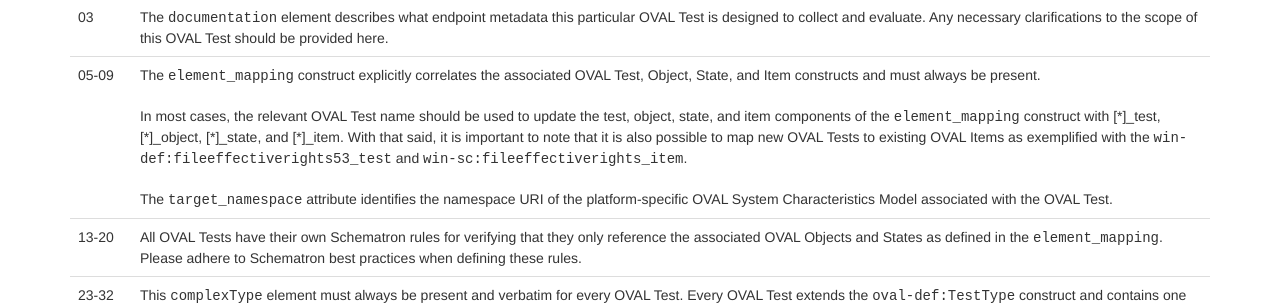
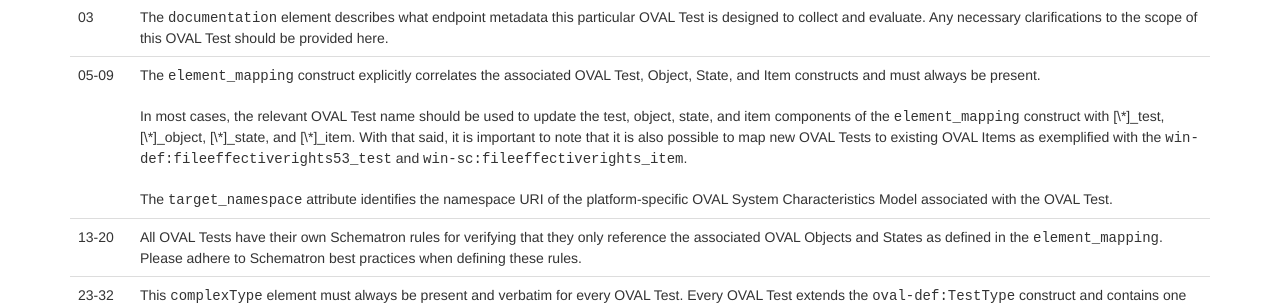
Before and after one commit to OVALProject/ovalproject.github.io, a Jekyll site: the page built from getting-started/best-practices/index.md, in a window 1280 px wide and 900 px high, scrolled down 6315 px. Shown: the part 152-457 px from the top of the window. Built offline with Jekyll 4.4.1, drawn with Linux system fonts in a browser that asks for light colours; Markdown is read by kramdown in place of the engine named in the settings.

Commit message:
Special table case, removing checkbox markdown

```diff
--- a/getting-started/best-practices/index.md
+++ b/getting-started/best-practices/index.md
@@ -254,7 +254,7 @@ The following table goes through the schema line-by-line and details the modific
 	<tr>
       <td>05-09</td>
       <td>The <span style="font-family: 'Courier New'">element_mapping</span> construct explicitly correlates the associated OVAL Test, Object, State, and Item constructs and must always be present.
-	<br/><br/>In most cases, the relevant OVAL Test name should be used to update the test, object, state, and item components of the <span style="font-family: 'Courier New'">element_mapping</span> construct with [*]_test, [*]_object, [*]_state, and [*]_item. With that said, it is important to note that it is also possible to map new OVAL Tests to existing OVAL Items as exemplified with the <span style="font-family: 'Courier New'">win-def:fileeffectiverights53_test</span> and <span style="font-family: 'Courier New'">win-sc:fileeffectiverights_item</span>.
+	<br/><br/>In most cases, the relevant OVAL Test name should be used to update the test, object, state, and item components of the <span style="font-family: 'Courier New'">element_mapping</span> construct with [\*]_test, [\*]_object, [\*]_state, and [\*]_item. With that said, it is important to note that it is also possible to map new OVAL Tests to existing OVAL Items as exemplified with the <span style="font-family: 'Courier New'">win-def:fileeffectiverights53_test</span> and <span style="font-family: 'Courier New'">win-sc:fileeffectiverights_item</span>.
 	<br/><br/>The <span style="font-family: 'Courier New'">target_namespace</span> attribute identifies the namespace URI of the platform-specific OVAL System Characteristics Model associated with the OVAL Test.</td>
     </tr>
 	<tr>
@@ -1015,34 +1015,34 @@ The following sections provide a checklist to work through when extending the OV
 ### 5.1 Submitting a New OVAL Component Schema
 An OVAL Component Schema is a collection of OVAL Tests, Objects, States, and Items that are related based on the platform for which they can check or describe configuration information. In order to extend the OVAL Language to a new platform, it is necessary to develop a new OVAL Component Schema for that platform. The following checklist describes what is needed for proposing a new OVAL extension for inclusion in the OVAL Language.
 
-- [ ] Explains what platform the OVAL extension is intended to support and why it is needed.
-- [ ] Provides a brief overview of each OVAL Test included in the proposed extension.  Please see the Submitting a New OVAL Test section below to ensure the requirements for a new test are supported.
-- [ ] OVAL Definitions and System Characteristics schemas are provided for the proposed OVAL extension.
-- [ ] Proposal includes sample content that demonstrates how the OVAL extension can be used.
-- [ ] Proposal includes information on how the OVAL Tests in the OVAL extension schema can be implemented.  Information may include:
+- Explains what platform the OVAL extension is intended to support and why it is needed.
+- Provides a brief overview of each OVAL Test included in the proposed extension.  Please see the Submitting a New OVAL Test section below to ensure the requirements for a new test are supported.
+- OVAL Definitions and System Characteristics schemas are provided for the proposed OVAL extension.
+- Proposal includes sample content that demonstrates how the OVAL extension can be used.
+- Proposal includes information on how the OVAL Tests in the OVAL extension schema can be implemented.  Information may include:
 	* Relevant APIs for each entity in the new OVAL Object, State, and Item
 	* Algorithms that can be followed
 	* Anything else that will help a developer implement support for the test
-- [ ] Proposal includes any additional information (references, caveats, etc.) that will be relevant in determining whether or not the OVAL Component Schema should be accepted as part of the OVAL Language.
+- Proposal includes any additional information (references, caveats, etc.) that will be relevant in determining whether or not the OVAL Component Schema should be accepted as part of the OVAL Language.
 
 ### 5.2 Submitting a New OVAL Core Capability
 The OVAL Core consists of the OVAL Definitions, System Characteristics, Results, Variables, and Directives Schemas. Additional functionality added to these schemas is considered a new OVAL Core Capability. The following describes the guidelines for proposing a new OVAL Core Capability to the OVAL Language.
 
-- [ ] Explains what the proposed OVAL core capability is and why it is needed.
-- [ ] Specifies what OVAL Core Models are affected by this new OVAL Core Capability.
-- [ ] Indicates whether or not there multiple approaches to implementing the proposed OVAL Core Capability and if so, presents each approach along with the relevant pros and cons.
-- [ ] Indicates whether or not the OVAL Core Capability represents a fundamental change to the OVAL Language.
-- [ ] Proposal includes sample content that demonstrates the proposed OVAL Core Capability’s use cases.
-- [ ] Proposal includes the relevant documentation associated with the new OVAL Core Capability.
+- Explains what the proposed OVAL core capability is and why it is needed.
+- Specifies what OVAL Core Models are affected by this new OVAL Core Capability.
+- Indicates whether or not there multiple approaches to implementing the proposed OVAL Core Capability and if so, presents each approach along with the relevant pros and cons.
+- Indicates whether or not the OVAL Core Capability represents a fundamental change to the OVAL Language.
+- Proposal includes sample content that demonstrates the proposed OVAL Core Capability’s use cases.
+- Proposal includes the relevant documentation associated with the new OVAL Core Capability.
 
 ### 5.3 Submitting a New OVAL Test
 An OVAL Test is an OVAL Construct that correlates what OVAL Items on the system should be collected and how many of those OVAL Items must match the specified OVAL State(s) to evaluate to a result of ‘true’. When proposing a new OVAL Test, it is necessary to also design the corresponding OVAL Object, State, and Item. The following describes the guidelines for proposing a new OVAL Test to the OVAL Language.
 
-- [ ] Explains the use cases for the proposed test and why it is needed.
-- [ ] Indicates what OVAL extensions are affected by the new test.
-- [ ] Specifies the entity needed in the OVAL Object, State, and Item constructs.
-- [ ] Documentation explaining what each construct does.
-- [ ] For each entity specify the following:
+- Explains the use cases for the proposed test and why it is needed.
+- Indicates what OVAL extensions are affected by the new test.
+- Specifies the entity needed in the OVAL Object, State, and Item constructs.
+- Documentation explaining what each construct does.
+- For each entity specify the following:
 	* Name
 	* Documentation
 	* What information does the OVAL Entity hold?
@@ -1057,17 +1057,17 @@ An OVAL Test is an OVAL Construct that correlates what OVAL Items on the system
 		* Relevant APIs
 		* Algorithms that can be followed
 		* Anything else that will help a developer implement support for the entity
-- [ ] Proposal includes sample content that demonstrates the OVAL Test use cases.
-- [ ] Includes any additional information (references, caveats, etc.) that will be relevant in determining whether or not the OVAL Test should be accepted as part of the OVAL Language.
+- Proposal includes sample content that demonstrates the OVAL Test use cases.
+- Includes any additional information (references, caveats, etc.) that will be relevant in determining whether or not the OVAL Test should be accepted as part of the OVAL Language.
 
 ### 5.4 Submitting a New OVAL Entity
 An OVAL Entity is a system configuration property in the OVAL Language.  When an OVAL Entity is used in an OVAL Object or State, it represents something being specified about that system configuration property. When an OVAL Entity is used in an OVAL Item, it represents the system configuration property as collected from the system. The following describes the guidelines for proposing a new OVAL Entity to the OVAL Language.
 
-- [ ] Proposal includes sample content that demonstrates the OVAL Test use cases.
-- [ ] Includes any additional information (references, caveats, etc.) that will be relevant in determining whether or not the OVAL Test should be accepted as part of the OVAL Language.
-- [ ] What are the use cases for the proposed OVAL Entity? Why is it needed?
-- [ ] What constructs will be affected? Does it break backwards compatibility with previous versions of the OVAL Language? If so, please propose a new OVAL Test following the guidelines in [Submitting a New OVAL Test](http://ovalproject.github.io/documentation/policy/changerequests/) above.
-- [ ] For each entity specify the following:
+- Proposal includes sample content that demonstrates the OVAL Test use cases.
+- Includes any additional information (references, caveats, etc.) that will be relevant in determining whether or not the OVAL Test should be accepted as part of the OVAL Language.
+- What are the use cases for the proposed OVAL Entity? Why is it needed?
+- What constructs will be affected? Does it break backwards compatibility with previous versions of the OVAL Language? If so, please propose a new OVAL Test following the guidelines in [Submitting a New OVAL Test](http://ovalproject.github.io/documentation/policy/changerequests/) above.
+- For each entity specify the following:
 	* Name
 	* Documentation
 	* What information does the OVAL Entity hold?
@@ -1087,28 +1087,28 @@ An OVAL Entity is a system configuration property in the OVAL Language.  When an
 ### 5.5 Adding a New OVAL Function
 An OVAL Function is an OVAL Construct that is used to manipulate or perform some operation on a specified set of values at run-time. The following describes the guidelines for proposing a new OVAL Function to the OVAL Language.
 
-- [ ] What does the function do?  Why is it needed?
-- [ ] What does the function do? Why is it needed?
-- [ ] Are there any requirements on the number of arguments or datatypes of those arguments?
-- [ ] Any there any attributes necessary to drive the function?
-- [ ] Provide documentation for the proposed OVAL Function
-- [ ] What does the function do?
-- [ ] How should the function process the arguments?
-- [ ] Functionality of attributes (if applicable)
-- [ ] Boundary and error conditions (if applicable)
-- [ ] Restrictions on the number of arguments or their datatypes (if applicable)
-- [ ] Other useful documentation
-- [ ] Sample content that demonstrates its use cases.
+- What does the function do?  Why is it needed?
+- What does the function do? Why is it needed?
+- Are there any requirements on the number of arguments or datatypes of those arguments?
+- Any there any attributes necessary to drive the function?
+- Provide documentation for the proposed OVAL Function
+- What does the function do?
+- How should the function process the arguments?
+- Functionality of attributes (if applicable)
+- Boundary and error conditions (if applicable)
+- Restrictions on the number of arguments or their datatypes (if applicable)
+- Other useful documentation
+- Sample content that demonstrates its use cases.
 
 ### 5.6 Requests to Modify Existing OVAL Constructs
-- [ ] What construct needs to be modified? Why does it need to be modified (e.g. missing or ambiguous documentation, datatype does not match the value, incorrect minimum/maximum occurrences, etc.)?
-- [ ] Does it break backwards compatibility with previous versions of the OVAL Language? If so, should it be considered under the Exceptions clause of the OVAL Language Versioning Methodology? Please see [OVAL Language Versioning Methodology](http://ovalproject.github.io/documentation/policy/versioning/) for more information.
-- [ ] Update schemas and specifications to reflect proposed changes.
+- What construct needs to be modified? Why does it need to be modified (e.g. missing or ambiguous documentation, datatype does not match the value, incorrect minimum/maximum occurrences, etc.)?
+- Does it break backwards compatibility with previous versions of the OVAL Language? If so, should it be considered under the Exceptions clause of the OVAL Language Versioning Methodology? Please see [OVAL Language Versioning Methodology](http://ovalproject.github.io/documentation/policy/versioning/) for more information.
+- Update schemas and specifications to reflect proposed changes.
 
 ### 5.7 Requests to Deprecate OVAL Constructs
-- [ ] OVAL Constructs that contain security issues, result in inconsistencies, or use obsoleted technologies or methodologies it should be deprecated in the OVAL Language. For more information, please see the [OVAL Language Deprecation Policy](http://ovalproject.github.io/documentation/policy/deprecation/).
-- [ ] What OVAL Construct should be deprecated? Why should the OVAL Construct be deprecated?
-- [ ] Should a new OVAL Construct be recommended to replace it? If so, please refer to relevant sub-section in [Submitting a Request to Add New OVAL Constructs](http://ovalproject.github.io/documentation/policy/changerequests/#new) above.
+- OVAL Constructs that contain security issues, result in inconsistencies, or use obsoleted technologies or methodologies it should be deprecated in the OVAL Language. For more information, please see the [OVAL Language Deprecation Policy](http://ovalproject.github.io/documentation/policy/deprecation/).
+- What OVAL Construct should be deprecated? Why should the OVAL Construct be deprecated?
+- Should a new OVAL Construct be recommended to replace it? If so, please refer to relevant sub-section in [Submitting a Request to Add New OVAL Constructs](http://ovalproject.github.io/documentation/policy/changerequests/#new) above.
 
 ### 5.8 Filling out the OVAL Proposal Form
 Once the checklist for the changes being proposed have been completed, implemented in the schema, and sample content developed, the [OVAL Proposal Form](http://ovalproject.github.io/documentation/policy/changerequests/oval-proposal-form.txt) must be filled out to summarize the changes for the OVAL Community as well as point them to related resources.  When filling out an OVAL Proposal Form for a proposal it may be beneficial to review other previously completed proposal forms to get a sense for what they should look like.  Previously completed OVAL Proposal Forms can be found in the various proposal directories in the /resources directory of the OVAL Sandbox<sup id="a24">[24](#f24)</sup>.
```
